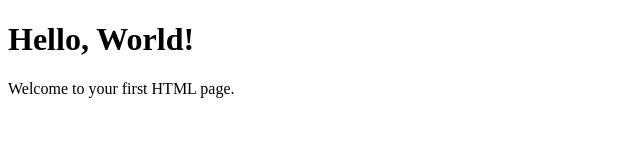
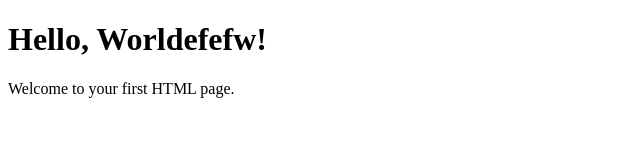
Before and after one commit to rowlie/novtest, a plain HTML site: page index.html in a window 1280 px wide. Shown: the whole page, without its empty margins (0-640 px from the left). Drawn offline with Linux system fonts and the light colour scheme.

Commit message:
Update index.html

```diff
--- a/index.html
+++ b/index.html
@@ -5,7 +5,7 @@
     <title>Hello World</title>
 </head>
 <body>
-    <h1>Hello, World!</h1>
+    <h1>Hello, Worldefefw!</h1>
     <p>Welcome to your first HTML page.</p>
 </body>
 </html>
```
